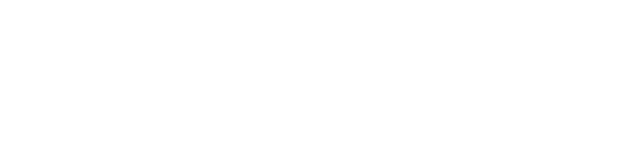
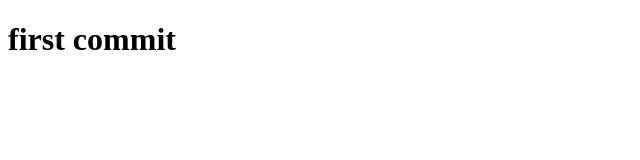
Before and after one commit to Sumonroy360/my-first-github-repo, a plain HTML site: page index.html in a window 1280 px wide. Shown: the whole page, without its empty margins (0-640 px from the left). Drawn offline with Linux system fonts and the light colour scheme.

Commit message:
first commit

```diff
--- a/index.html
+++ b/index.html
@@ -6,6 +6,7 @@
      <title>first repo</title>
 </head>
 <body>
+     <H1>first commit</H1>
 
 </body>
 </html>
```
